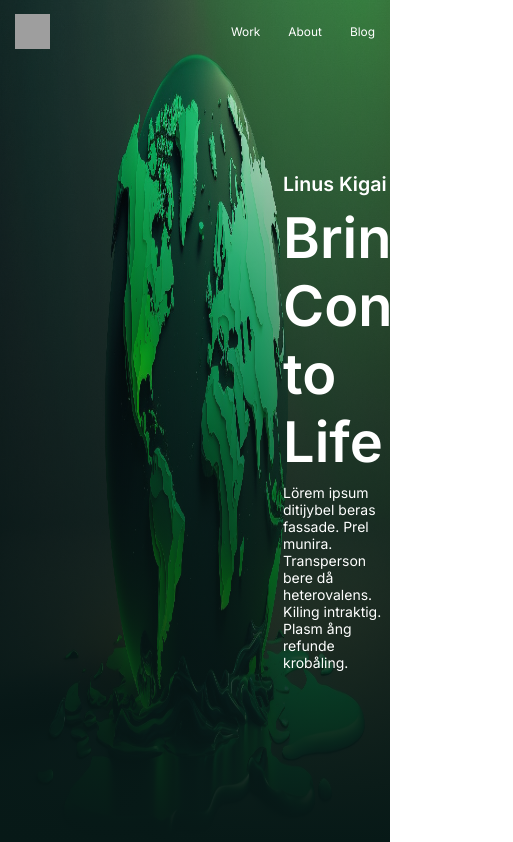
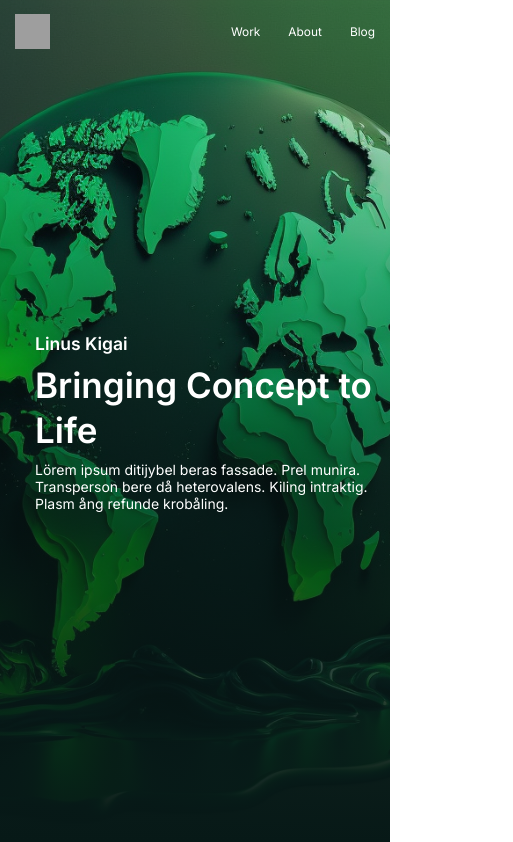
Before and after one commit to Shohzodjon/bio-life, a Next.js app: page / in a window 390 px wide. Shown: the top 842 px of the page, 513 px wide, since content can reach past the window. Built offline with nearby package versions, Linux system fonts and the light colour scheme; grey boxes are pictures that could not be loaded.

Commit message:
added responsive design to header

```diff
--- a/src/app/styles/components/__header.scss
+++ b/src/app/styles/components/__header.scss
@@ -52,4 +52,56 @@
     line-height: 2.438rem;
     max-width: 379px;
   }
+  /*
+$sm: 576px;
+$xs: 768px;
+$md: 992px;
+$lg: 1024px;
+$xl: 1200px;
+$xxl: 1500px;
+*/
+@media (max-width:$xxl) {
+  background-size: 120% 105%;
 }
+@media (max-width:$xl) {
+  background-size: 140% 105%;
+  &__flex {
+    padding-left: 28rem;
+  }
+}
+@media (max-width:$lg) {
+  background-size: 130% 100%;
+}
+@media (max-width:$md) {
+  background-size: cover;
+  &__flex {
+    padding-left: 15rem;
+  }
+  &__sub-title {
+    font-size: 2.5rem;
+  }
+  &__title {
+    font-size: 7rem;
+    line-height: 8rem;
+  }
+  &__desc {
+    font-size: 2rem;
+  }
+}
+@media (max-width:$xs) {
+  &__flex {
+    padding-left: 10rem;
+  }
+  &__title {
+    font-size: 5rem;
+    line-height: 6.5rem;
+  }
+}
+@media (max-width:$sm) {
+  &__flex {
+    padding-left: 5rem;
+  }
+}
+
+
+}
```
